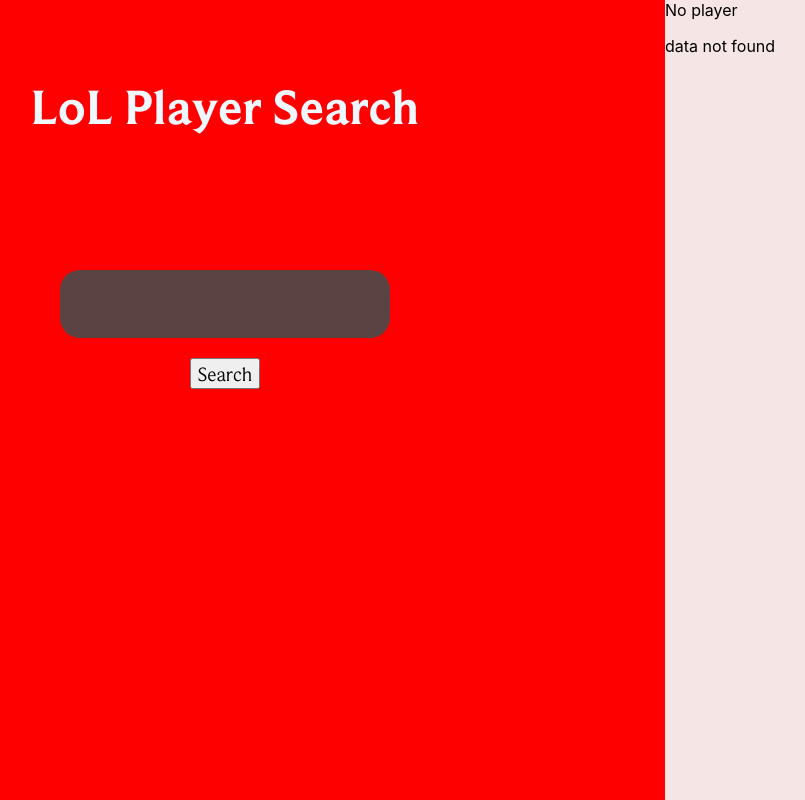
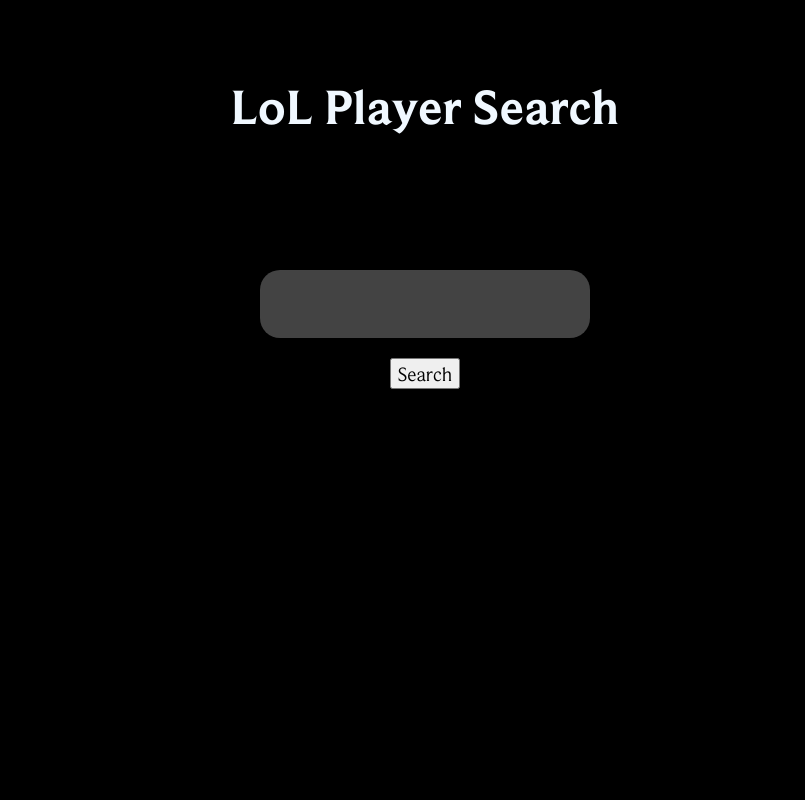
Before and after one commit to kevinhehee/LoLStatisticsTracker, a React (Create React App) app in the folder client/: page / in a window 1280 px wide. Before the commit this address had no page. Shown: the whole page, without its empty margins (215-1020 px from the left). Built offline with nearby package versions, Linux system fonts and the light colour scheme.

Commit message:
Player Search Layout Change
Main Search Covers Entire Screen, With Player Statistics Shown, smaller box

```diff
--- a/client/public/index.html
+++ b/client/public/index.html
@@ -9,7 +9,7 @@
       name="description"
       content="Web site created using create-react-app"
     />
-    <!-- <link rel="apple-touch-icon" href="%PUBLIC_URL%/logo192.png" /> -->
+    <link rel="apple-touch-icon" href="%PUBLIC_URL%/logo192.png" />
     <!--
       manifest.json provides metadata used when your web app is installed on a
       user's mobile device or desktop. See https://developers.google.com/web/fundamentals/web-app-manifest/
--- a/client/src/App.css
+++ b/client/src/App.css
@@ -265,7 +265,7 @@
 {
   display: flex;
   flex: 2;
-  background-color: red;
+  background-color: black;
   flex-direction: column;
   align-items: center;
   padding: 40px;
--- a/client/src/App.js
+++ b/client/src/App.js
@@ -19,15 +19,16 @@
 
   return (
     <div className = "page">
-      <div className = "searchcontainer">
-          <h1>LoL Player Search</h1>
-          <input className = "searchbar" type = "text" onChange={e => setSearchText(e.target.value)}></input>
-          <button className = "searchbutton" onClick = {getPlayerGames}>Search</button>
-      </div>
       <div className = "restcontainer">
           {gameList[0].length !== 0 ?
           <div className = "allRanksContainer">
               <div className = "userInfoContainer">
+
+              <div className = "searchcontainer">
+                <h1>LoL Player Search</h1>
+                <input className = "searchbar" type = "text" onChange={e => setSearchText(e.target.value)}></input>
+                <button className = "searchbutton" onClick = {getPlayerGames}>Search</button>
+              </div>
 
                 <div className = "summonerName">
                   <h1>{gameList[0][0]}</h1>
@@ -80,9 +81,9 @@
 
                 </div>
 
-                <div>
+                {/* <div>
                     Replace with CS per minute,
-                </div>
+                </div> */}
               </div>
 
               <div className = "rankPortraitContainer">
@@ -183,9 +184,11 @@
 
             </div>
           :
-          <div className = "leftdataContainer">
-          No player
-          </div>
+
+          null
+          // <div className = "leftdataContainer">
+          // No player
+          // </div>
           }
 
 
@@ -248,9 +251,18 @@
               }
             </div>
             :
-            <div className = "rightdataContainer">
+            <>
+            <div className = "searchcontainer">
+            <h1>LoL Player Search</h1>
+            <input className = "searchbar" type = "text" onChange={e => setSearchText(e.target.value)}></input>
+            <button className = "searchbutton" onClick = {getPlayerGames}>Search</button>
+            </div>
+
+            {/* <div className = "rightdataContainer">
               <p>data not found</p>
-            </div>
+            </div> */}
+
+            </>
           }
 
 
```
